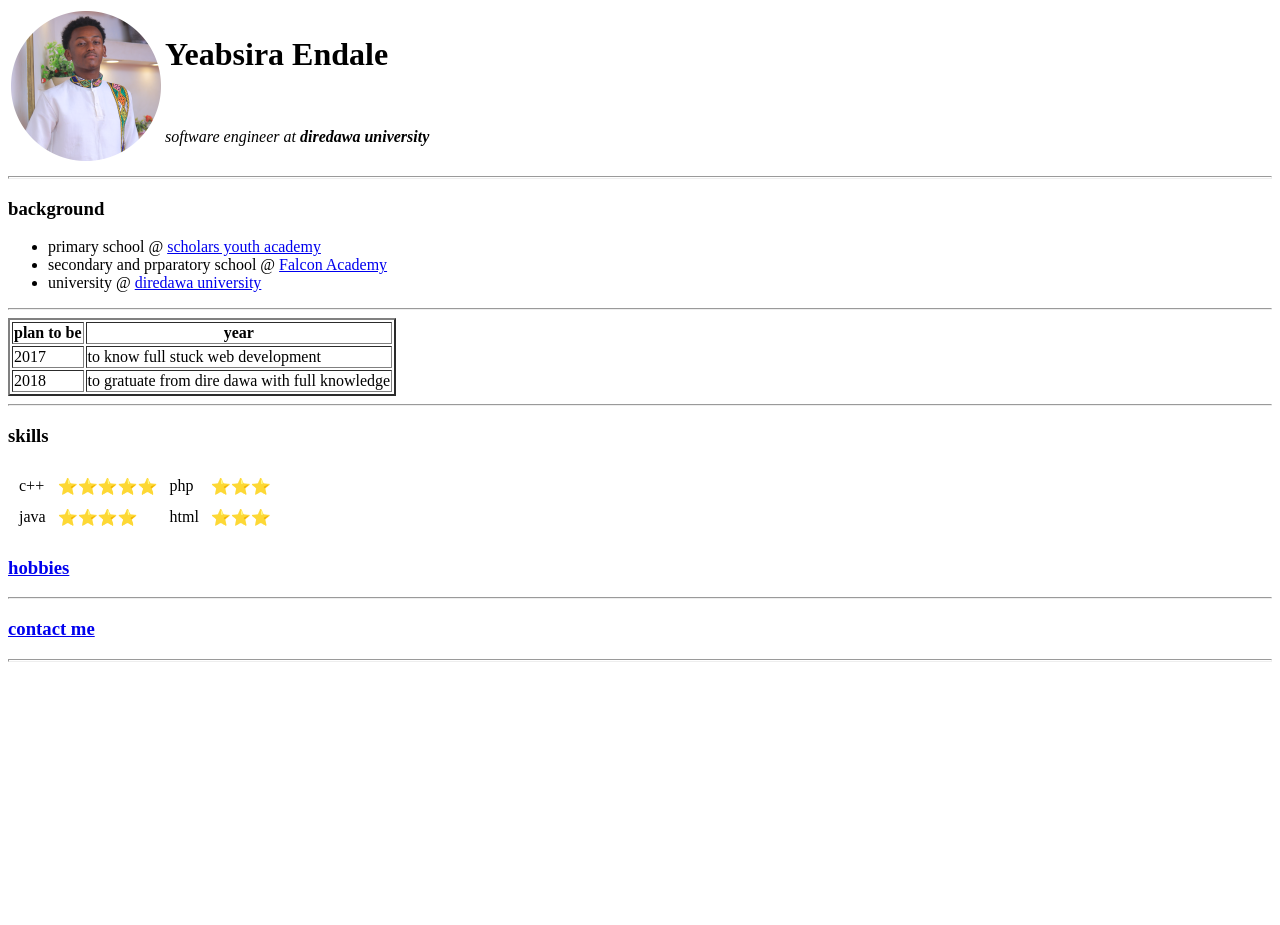
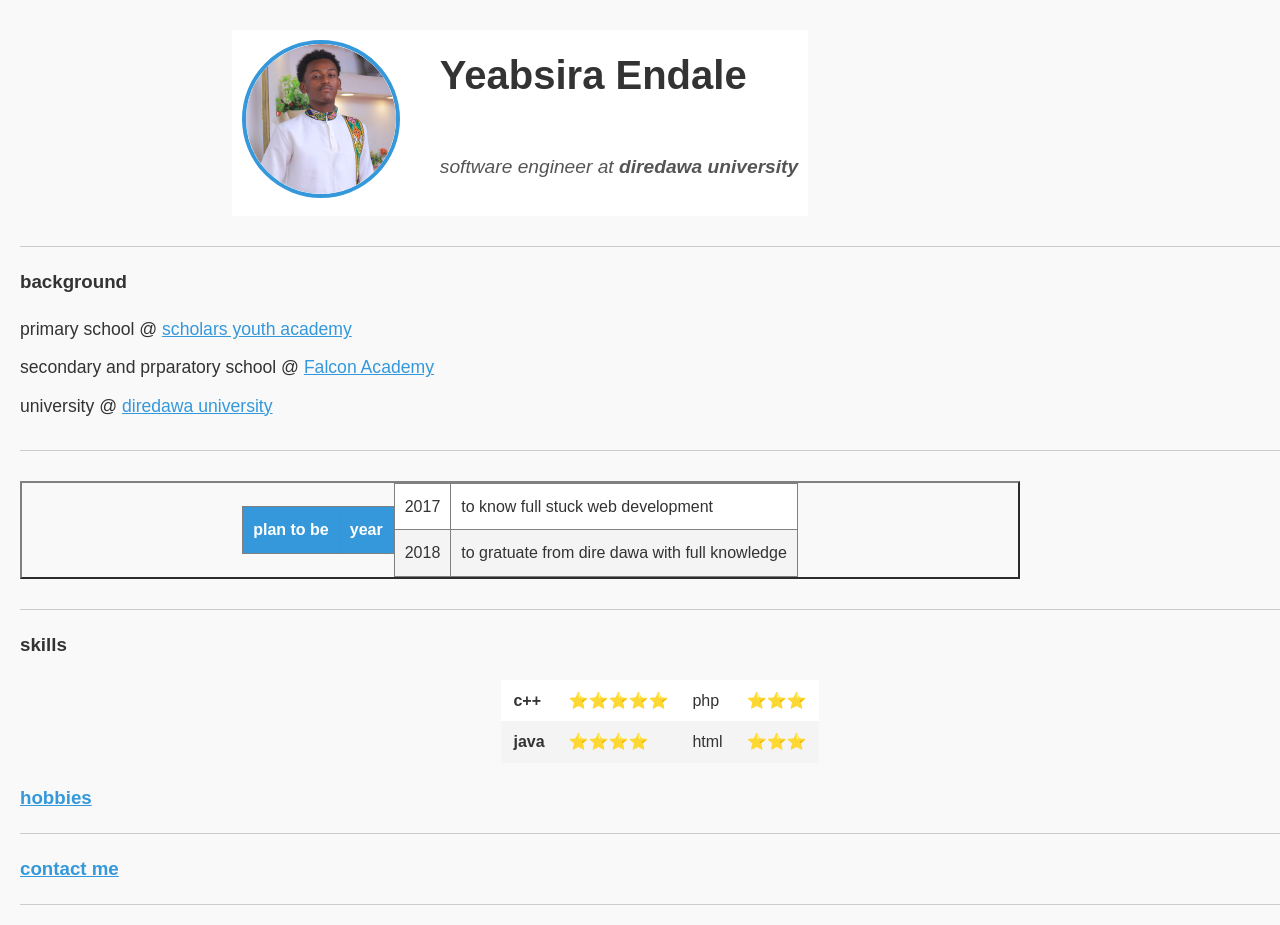
Before and after one commit to Itsyabitaa/cv, a plain HTML site: page index.html in a window 1280 px wide. Before the commit the page ends 800 px from the top, so only its background shows below. Drawn offline with Linux system fonts and the light colour scheme; files whose address does not match are found by name.

Commit message:
add style

```diff
--- a/index.html
+++ b/index.html
@@ -4,12 +4,13 @@
     <meta charset="UTF-8">
     <meta name="viewport" content="width=device-width, initial-scale=1.0">
     <title> YEABSIRA's PERSONAL SITE</title>
+    <link rel="stylesheet" href="style.css">
  </head>
 
  <body>
    <table  cell spacing="30">
       <tbody>
-         <td><IMG SRC="C:\Users\user\Pictures\343A0586-modified1.png" ALT="YEAABSIRA'S PROFILE"></td>
+         <td><IMG SRC="343A0586-modified1.png" ALT="YEAABSIRA'S PROFILE"></td>
          <td> <h1> Yeabsira Endale </h1>
    <br>
    <p><em>software engineer at <strong>diredawa university</strong?></em></p> </td>
--- /dev/null
+++ b/style.css
@@ -0,0 +1,175 @@
+/* Global Styles */
+body {
+    font-family: 'Arial', sans-serif;
+    background-color: #f9f9f9;
+    margin: 20px;
+    padding: 0;
+    line-height: 1.6;
+    color: #333;
+    width: 100%;
+    box-sizing: border-box;
+}
+
+h1, h3 {
+    color: #333;
+}
+
+a {
+    color: #3498db;
+    transition: color 0.3s;
+}
+
+a:hover {
+    color: #2980b9;
+}
+
+/* Centered Profile Layout */
+.table-wrapper {
+    display: flex;
+    justify-content: center;
+    align-items: center;
+    padding: 20px;
+    max-width: 100%;
+    box-sizing: border-box;
+    overflow: hidden;
+}
+
+table {
+    width: 100%;
+    max-width: 1000px; /* Limit max width */
+    margin-top: 30px;
+    display: flex;
+    justify-content: center;
+    align-items: center;
+    text-align: left;
+    border-collapse: collapse; /* Remove any space between cells */
+    box-sizing: border-box;
+}
+
+table img {
+    width: 150px;
+    height: 150px;
+    border-radius: 50%;
+    border: 4px solid #3498db;
+    margin-right: 20px;
+}
+
+td {
+    padding: 10px;
+    vertical-align: middle;
+}
+
+h1 {
+    font-size: 2.5em;
+    font-weight: 700;
+    margin: 0;
+}
+
+p {
+    font-size: 1.2em;
+    color: #555;
+}
+
+/* Background Section */
+ul {
+    font-size: 1.1em;
+    list-style-type: none;
+    padding-left: 0;
+    margin-bottom: 30px;
+}
+
+ul li {
+    margin: 10px 0;
+}
+
+ul li a {
+    color: #3498db;
+}
+
+ul li a:hover {
+    color: #2980b9;
+}
+
+/* Skills Section */
+table[cellspacing="10"] {
+    width: 60%;
+    margin: 20px auto;
+    text-align: center;
+}
+
+table[cellspacing="10"] td {
+    padding: 8px 12px;
+}
+
+table[cellspacing="10"] td:first-child {
+    font-weight: bold;
+}
+
+table[cellspacing="10"] td:last-child {
+    color: #f39c12;
+}
+
+/* Simple, Clean Tables */
+table {
+    border-spacing: 0;
+    margin-bottom: 30px;
+}
+
+th, td {
+    padding: 10px;
+    text-align: left;
+}
+
+th {
+    background-color: #3498db;
+    color: white;
+}
+
+td {
+    background-color: #fff;
+}
+
+tr:nth-child(even) td {
+    background-color: #f4f4f4;
+}
+
+td a {
+    color: #2980b9;
+    text-decoration: none;
+}
+
+td a:hover {
+    text-decoration: underline;
+}
+
+/* Header/Footer Divider */
+hr {
+    border: 0;
+    height: 1px;
+    background-color: #ccc;
+    margin: 20px 0;
+}
+
+/* Responsive Design */
+@media (max-width: 768px) {
+    table {
+        flex-direction: column;
+        text-align: center;
+    }
+
+    table img {
+        margin-bottom: 20px;
+    }
+
+    h1 {
+        font-size: 2em;
+    }
+
+    ul li {
+        font-size: 1em;
+    }
+
+    table[cellspacing="10"] {
+        width: 80%;
+    }
+}
```
